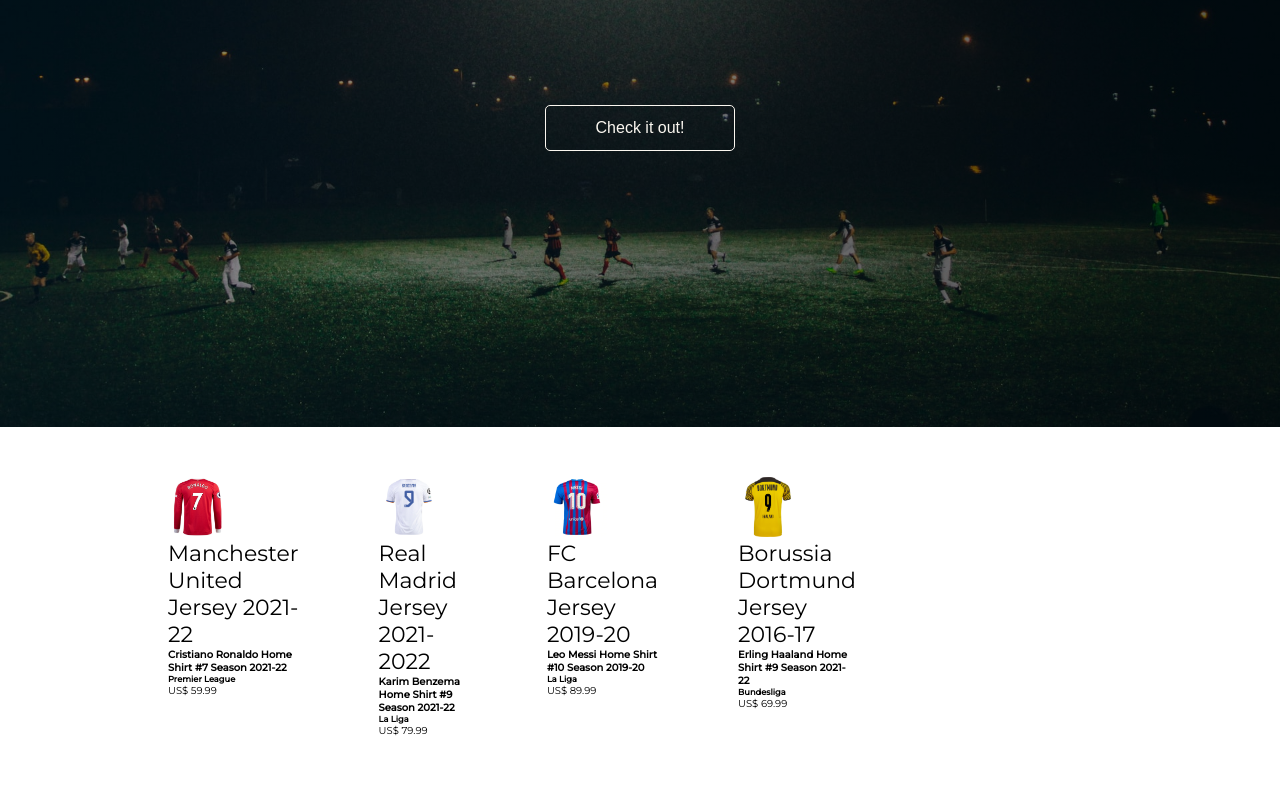
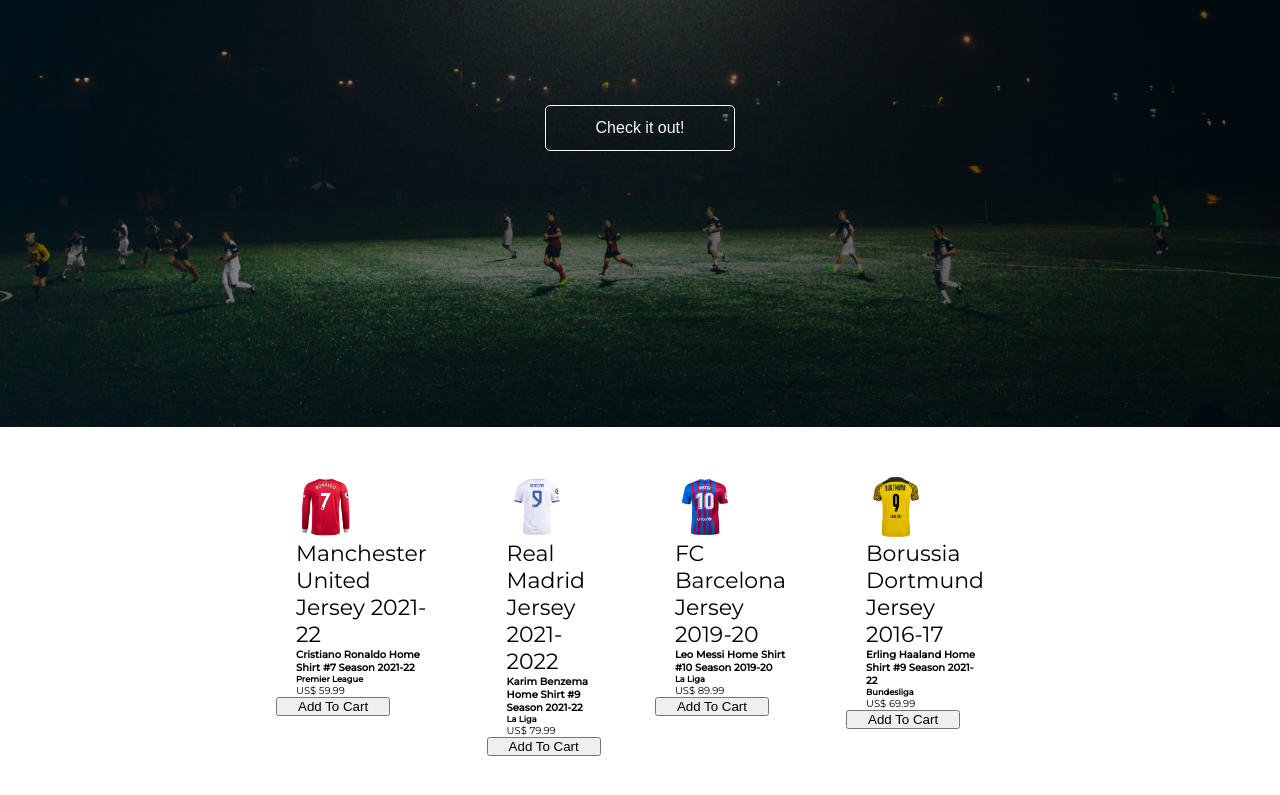
Before and after one commit to ewa1do/jerseys-shop-app-v2, a React (Vite) app: page / in a window 1280 px wide. Shown: the part 373-1168 px from the top of the page. Built offline with nearby package versions, Linux system fonts and the light colour scheme.

Commit message:
connecting the slider with the shopping cart

```diff
--- a/src/components/cart/CartScreen.jsx
+++ b/src/components/cart/CartScreen.jsx
@@ -6,6 +6,8 @@
 
 export const CartScreen = () => {
   const { cart } = useContext(CartContext);
+
+  console.log(cart);
 
   const handleTotalCartPrice = () => {
     return cart.reduce((acc, item) => acc + item.price, 0) || '';
@@ -28,7 +30,7 @@
               );
             })}
           </ul>
-          <h3>Total: {result.toFixed(2)}</h3>
+          <h3>Total: {result}</h3>
         </>
       ) : (
         <EmptyContentH3>
--- a/src/components/layout/Slider.jsx
+++ b/src/components/layout/Slider.jsx
@@ -1,12 +1,13 @@
 import { v4 as uuid } from 'uuid';
+import styled from 'styled-components';
 
-import styled from 'styled-components';
+import { SliderItemComponent } from './SliderItem';
 
 const StyledSlider = styled.div`
   display: flex;
   margin: 5rem 0;
   width: 60%;
-  margin-left: 10%;
+  margin-left: 20%;
 
   & * {
     padding: 0 2rem;
@@ -25,11 +26,7 @@
       {items.map(item => {
         return (
           <SliderItem key={uuid()}>
-            <img src={item.url} />
-            <h3>{item.name}</h3>
-            <h4>{item.description || item.brand}</h4>
-            {item.league && <h5>{item.league}</h5>}
-            <span>US$ {item.price}</span>
+            <SliderItemComponent {...item} />
           </SliderItem>
         );
       })}
--- /dev/null
+++ b/src/components/layout/SliderItem.jsx
@@ -0,0 +1,30 @@
+import { useContext } from 'react';
+import { v4 as uuid } from 'uuid';
+
+import { types } from '../../types/types';
+import { CartContext } from '../../context/cartContext';
+
+export const SliderItemComponent = items => {
+  const { dispatch } = useContext(CartContext);
+
+  const handleShoppingCart = () => {
+    dispatch({
+      type: types.add,
+      payload: {
+        ...items,
+        id: uuid(),
+      },
+    });
+  };
+
+  return (
+    <>
+      <img src={items.url} />
+      <h3>{items.name}</h3>
+      <h4>{items.description || items.brand}</h4>
+      {items.league && <h5>{items.league}</h5>}
+      <span>US$ {items.price}</span>
+      <button onClick={handleShoppingCart}>Add To Cart</button>
+    </>
+  );
+};
```
